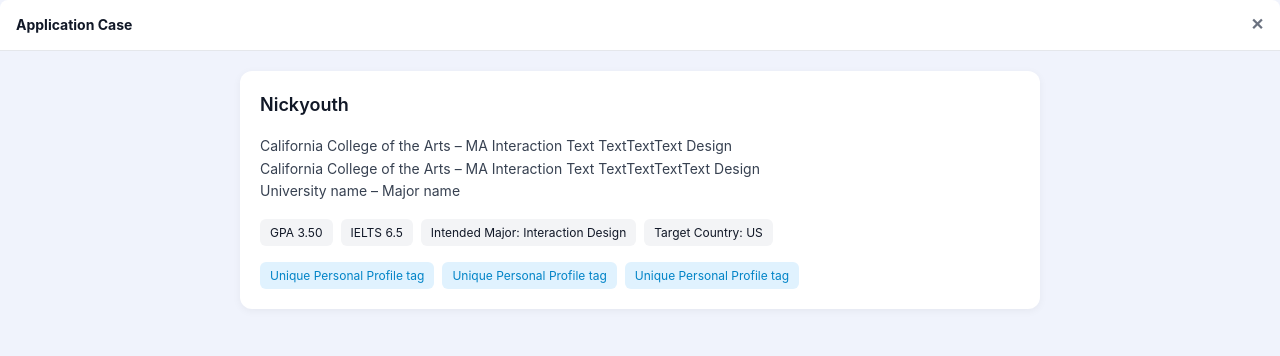
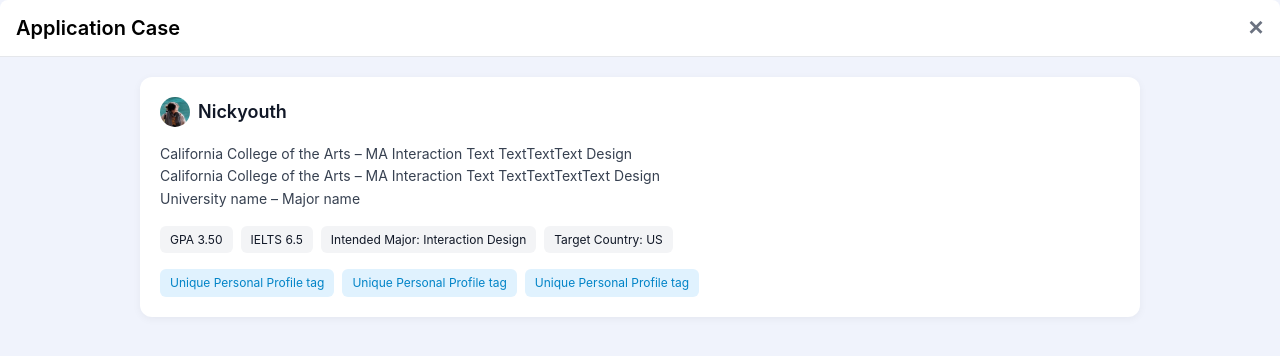
Before and after one commit to iofferAITeam/Second_demo, a Next.js app in the folder frontend/: page /application-case in a window 1280 px wide. Shown: the top 356 px of the page. Built offline with nearby package versions, Linux system fonts and the light colour scheme.

Commit message:
update header font and user icon

```diff
--- a/frontend/src/components/application-case/SchoolInfoSection.tsx
+++ b/frontend/src/components/application-case/SchoolInfoSection.tsx
@@ -1,8 +1,17 @@
+import Image from "next/image";
+
 export default function SchoolInfoSection() {
   return (
     <section className="school-info-section">
       {/* 用户名 */}
       <div className="user-block">
+        <Image
+          src="/images/photo images.svg"
+          alt="user icon"
+          width={20}
+          height={20}
+          className="user-icon"
+        />
         <h2 className="user-name">Nickyouth</h2>
       </div>
 
--- a/frontend/src/styles/application-case.css
+++ b/frontend/src/styles/application-case.css
@@ -11,15 +11,19 @@
 }
 
 .case-title {
-  font-size: 14px;
-  font-weight: 700;
-  color: #111827;
+  font-family: "PingFang SC", -apple-system, BlinkMacSystemFont, "Segoe UI", Roboto, "Helvetica Neue", Arial, sans-serif;
+  font-weight: 600;   /* Semibold */
+  font-size: 20px;
+  line-height: 100%;
+  letter-spacing: 0;
+  color: #000000;
 }
+
 
 .close-btn {
   border: none;
   background: transparent;
-  font-size: 16px;
+  font-size: 20px;
   font-weight: bold;
   color: #6b7280;
   cursor: pointer;
@@ -33,7 +37,7 @@
 /* school-info */
 .school-info-section {
   margin: 20px auto;              /* 上下 20px，左右自动居中 */
-  max-width: 800px;               /* 限制卡片最大宽度，避免太宽 */
+  max-width: 1000px;               /* 限制卡片最大宽度，避免太宽 */
   background: #fff;               /* 白色背景 */
   border-radius: 12px;            /* 圆角 */
   padding: 20px;
@@ -77,3 +81,21 @@
   border-radius: 6px;
   font-size: 12px;
 }
+
+/* user-icon */
+.user-block {
+  display: flex;
+  align-items: center;
+  gap: 8px;
+}
+
+.user-icon {
+  width:30px;
+  height: 30px;
+}
+
+.user-name {
+  font-size: 18px;
+  font-weight: 600;
+  color: #111827;
+}
```
